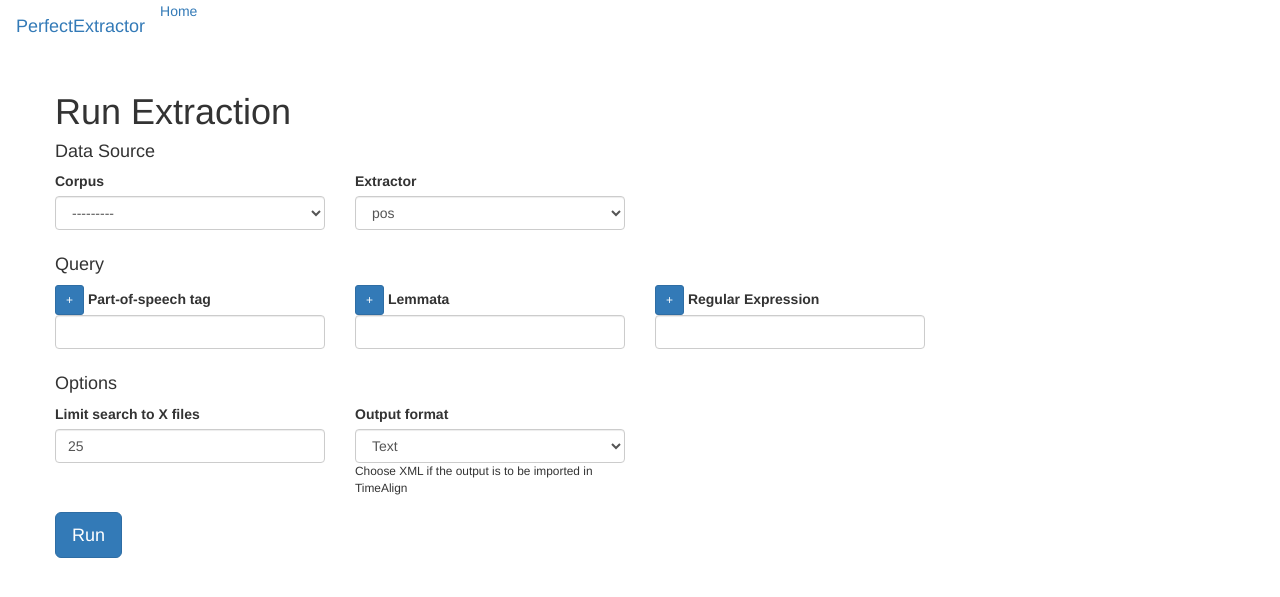
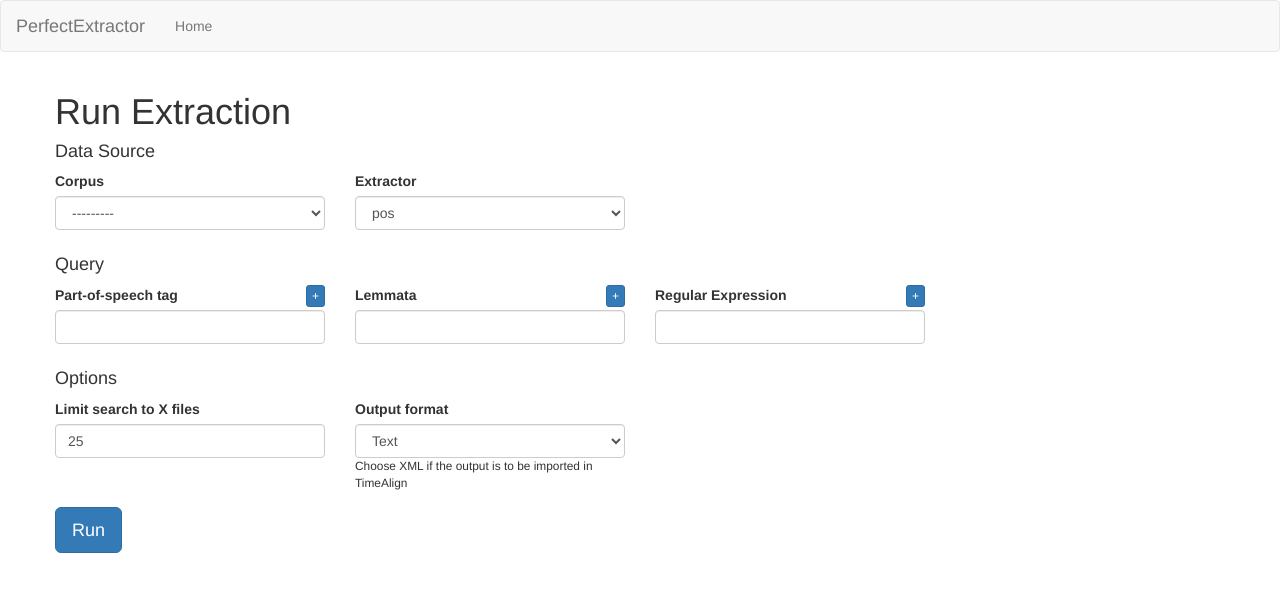
Before and after one commit to time-in-translation/perfectextractor-ui, a Django app: page / in a window 1280 px wide. Shown: the top 597 px of the page. Run offline with Django 3.2, Linux system fonts and the light colour scheme; the visitor is signed in with stand-in values (Sample User, id 1); parts of the project's set-up code (start-up, migrations or seed data) failed here and were passed over; some libraries are stand-ins or nearby versions.

Commit message:
fixes for bootstrap3

```diff
--- a/perfectextractor_ui/templates/base/base.html
+++ b/perfectextractor_ui/templates/base/base.html
@@ -8,11 +8,11 @@
     <script src="{% static 'js/base.js' %}"></script>
   </head>
   <body>
-    <nav class="navbar navbar-expand navbar-light bg-light">
+    <nav class="navbar navbar-default">
       <a class="navbar-brand" href="#">PerfectExtractor</a>
-      <div class="navbar-nav">
-        <a class="nav-item nav-link" href="{% url 'perfectextractor_ui:home' %}">Home</a>
-      </div>
+      <ul class="nav navbar-nav">
+        <li><a class="nav-item nav-link" href="{% url 'perfectextractor_ui:home' %}">Home</a></li>
+      </ul>
     </nav>
     <div class="container">
       <div class="row">
--- a/perfectextractor_ui/templates/home.html
+++ b/perfectextractor_ui/templates/home.html
@@ -67,7 +67,7 @@
     {% with field=form.pos %}
         <div class="col-md-3">
         <div class="form-group">
-          <button class="float-right btn btn-sm btn-primary add">+</button>
+          <button class="pull-right btn btn-xs btn-primary add">+</button>
             <label for="{{ field.id_for_label }}">{{ field.label }}</label>
             {{ field|add_class:"form-control"|add_class:"maybe-list" }}
         </div>
@@ -76,7 +76,7 @@
     {% with field=form.lemmata %}
         <div class="col-md-3">
         <div class="form-group">
-          <button class="float-right btn btn-sm btn-primary add">+</button>
+          <button class="pull-right btn btn-xs btn-primary add">+</button>
             <label for="{{ field.id_for_label }}">{{ field.label }}</label>
             {{ field|add_class:"form-control"|add_class:"maybe-list" }}
         </div>
@@ -85,7 +85,7 @@
     {% with field=form.regex %}
         <div class="col-md-3">
         <div class="form-group">
-          <button class="float-right btn btn-sm btn-primary add">+</button>
+          <button class="pull-right btn btn-xs btn-primary add">+</button>
             <label for="{{ field.id_for_label }}">{{ field.label }}</label>
             {{ field|add_class:"form-control"|add_class:"maybe-list" }}
         </div>
```
